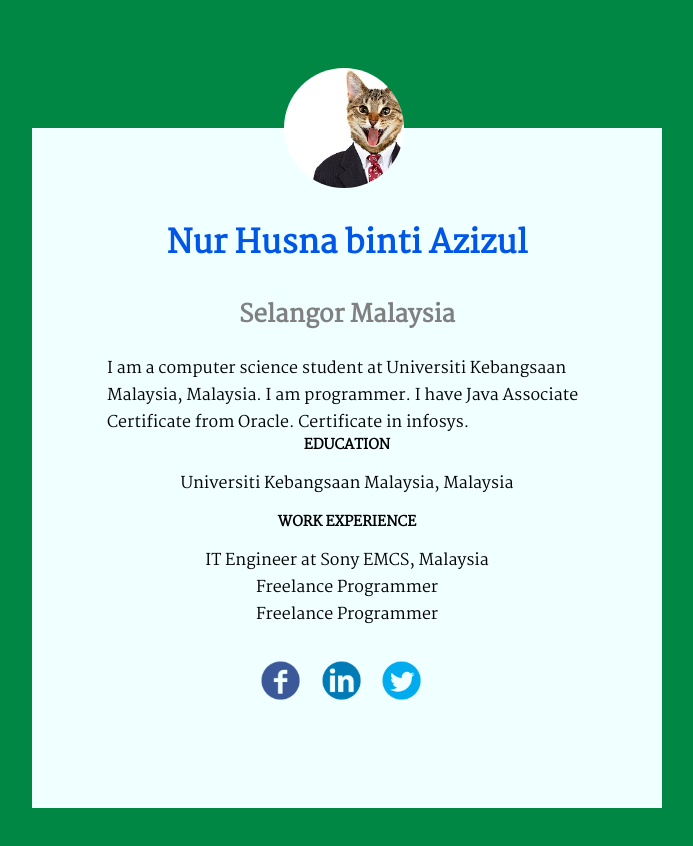
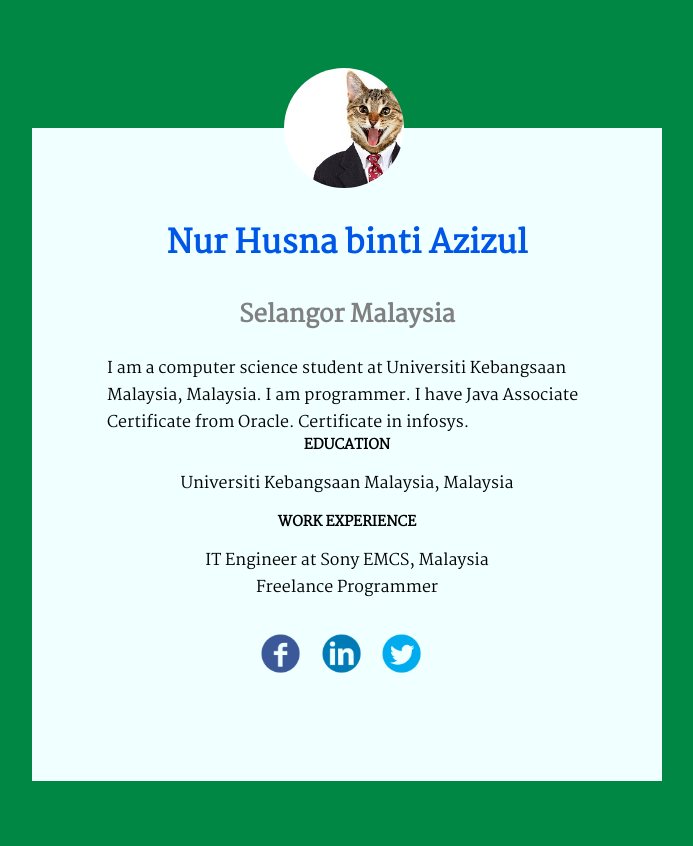
Before and after one commit to sofialwani/sofialwani.github.io, a plain HTML site: page index.html in a window 1280 px wide. Shown: the whole page, without its empty margins (293-986 px from the left). Drawn offline with Linux system fonts and the light colour scheme.

Commit message:
Update index.html

```diff
--- a/index.html
+++ b/index.html
@@ -21,7 +21,6 @@
             <ul class="list-info">
                 <li>IT Engineer at Sony EMCS, Malaysia</li>
                 <li>Freelance Programmer</li>
-                <li>Freelance Programmer</li>
             </ul>
             <ul class="socials">
                 <li><a class="social-image" href="https://www.facebook.com/achiknana"><img src="image/1469738296_fb.png"/></a></li>
```
